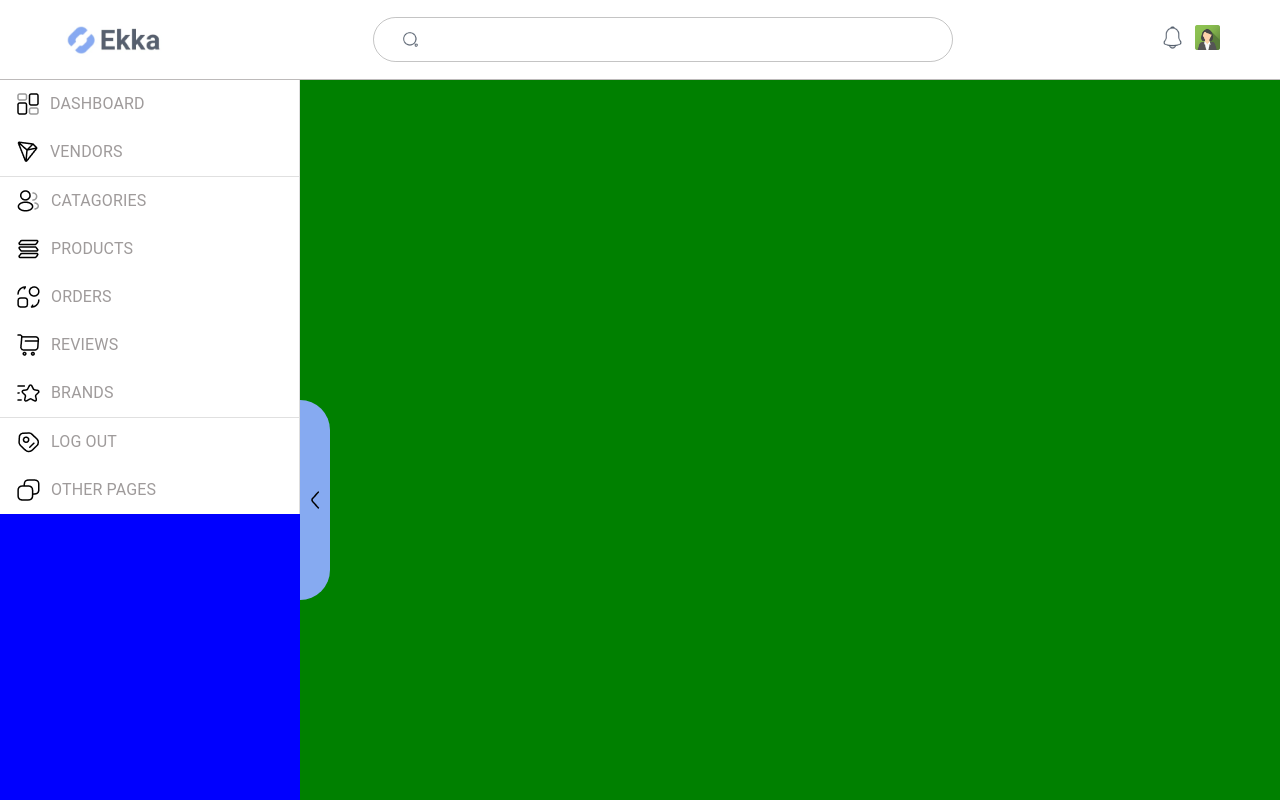
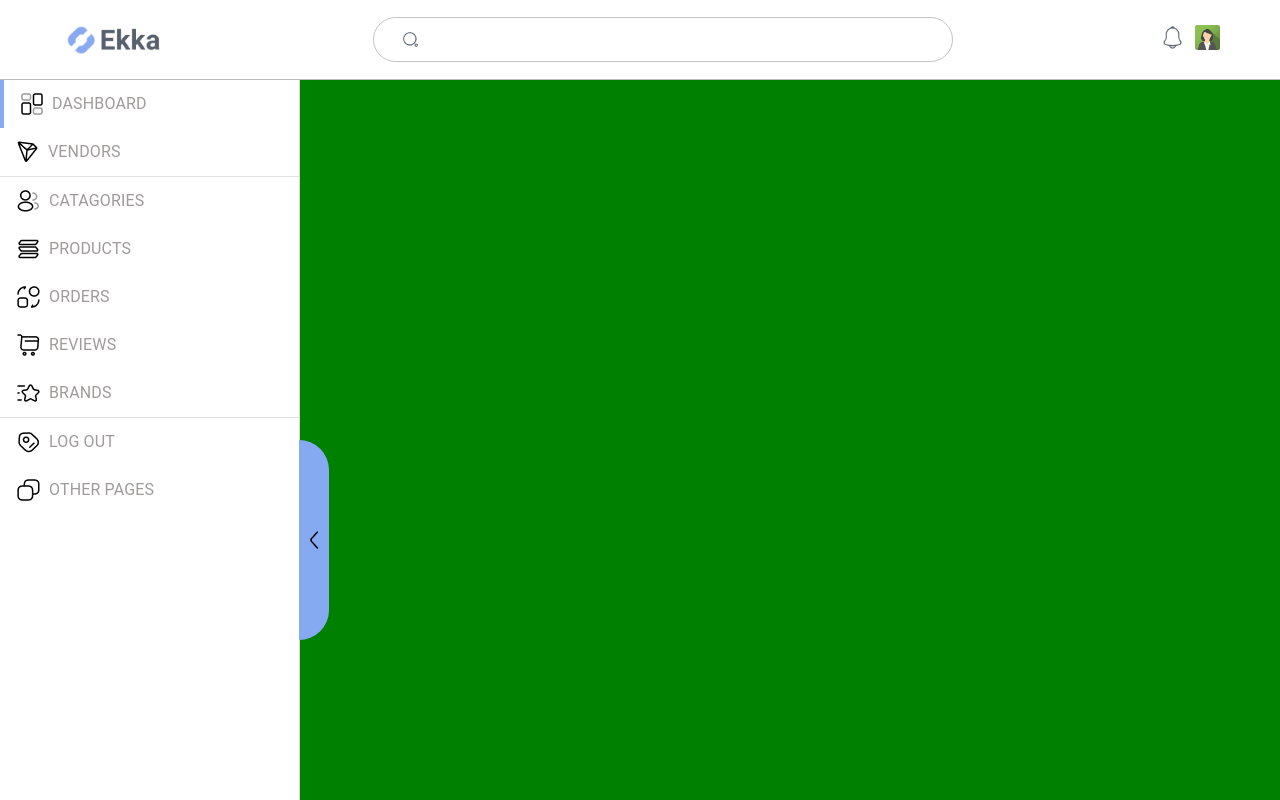
Before and after one commit to abidali671/e-store-dashboard, a React (Create React App) app: page /dashboard in a window 1280 px wide. Built offline with nearby package versions, Linux system fonts and the light colour scheme.

Commit message:
code refactor

```diff
--- a/src/App.css
+++ b/src/App.css
@@ -1,14 +1,3 @@
-
-.select{
-	border-left: 4px solid #86AAF1;
-
-
-	margin: 0px 5px;
-}
-.unselect{
-	border-left: none;
-
-}
 .App {
 	text-align: center;
 }
--- a/src/components/SideList/SideList.js
+++ /dev/null
@@ -1,61 +0,0 @@
-import React, { useState } from 'react'
-import Avatar from '@mui/material/Avatar';
-import Box from '@mui/material/Box';
-import Divider from '@mui/material/Divider';
-
-import ListItem from '@mui/material/ListItem';
-import ListItemButton from '@mui/material/ListItemButton';
-import ListItemText from '@mui/material/ListItemText';
-import { sideListStyle, sideListWrapper } from './styles'
-import { Typography } from '@mui/material';
-import { sideListItems } from '../data/app.data'
-import arrowleft2 from '../../assests/arrowleft2.png'
-const SideList = () => {
-  const [selectedDiv, setSelectedDiv] = useState('');
-  console.log(selectedDiv);
-
-  return (
-    <Box sx={sideListWrapper}>
-      {
-        sideListItems.map((item, ind) => {
-          return (
-            <React.Fragment key={ind}>
-              {
-                item.subdivision ? (
-                  <>
-                    <Divider />
-                    <Box sx={{ ml: 2, mt: 2 }} >
-                      <Typography gutterBottom>
-                        {item.text}
-                      </Typography>
-                    </Box>
-                  </>
-                ) : item.divider ? (
-                  <Divider />
-
-                ) : (
-                  <nav aria-label='Side list items'  >
-                    <ListItem className={`${item.id === selectedDiv ? 'select' : 'unselect'
-                      }`} disablePadding onClick={() => setSelectedDiv(item.id)}>
-                      <ListItemButton >
-                        <Box component='img' style={{ display: 'flex', paddingRight: '10px' }} src={item.icon} />
-                        <ListItemText sx={sideListStyle} >{item.text}</ListItemText>
-                      </ListItemButton>
-                    </ListItem>
-
-                  </nav>
-                )
-              }
-            </React.Fragment>
-          )
-        })
-      }
-      <Box sx={{ width: '30px', borderTopRightRadius: '30px', borderBottomRightRadius: '30px', display: 'flex', justifyContent: 'center', alignItems: 'center', position: 'absolute', top: '50%', left: '300px', height: '200px', backgroundColor: '#86AAF1' }}>
-        <Box component='img' src={arrowleft2} />
-      </Box>
-    </Box>
-
-  )
-}
-
-export default SideList
--- a/src/components/SideList/styles.js
+++ /dev/null
@@ -1,10 +0,0 @@
-export const sideListWrapper = {
-    width: '100%',
-    bgcolor: 'background.paper',
-    borderRight: '1px solid #ddd',
-
-  };
-  export const sideListStyle ={
-    fontWeight: 'lighter',
-    color:'#9F9B9B'
-  }
--- a/src/components/data/app.data.js
+++ /dev/null
@@ -1,26 +0,0 @@
-
-import dashboardIcon from '../../assests/element4.png'
-import trontron from '../../assests/trontron.png'
-import profile2user from '../../assests/profile2user.png'
-import solana from '../../assests/solana.png'
-import convertshape2 from '../../assests/convertshape2.png'
-import shoppingcart from '../../assests/shoppingcart.png'
-import star from '../../assests/star.png'
-import tag2 from '../../assests/tag2.png'
-import copy from '../../assests/copy.png'
-
-export const sideListItems = [
-    { id: 1, text: 'DASHBOARD',icon:dashboardIcon },
-    { id: 2, text: 'VENDORS', icon:trontron},
-    { id: 3, divider: true },
-    { id: 4, text: 'CATAGORIES',  icon:profile2user},
-    { id: 5, text: 'PRODUCTS', icon: solana},
-
-    { id: 6, text: 'ORDERS', icon:convertshape2},
-    { id: 7, text: 'REVIEWS',icon: shoppingcart },
-    { id: 8, text: 'BRANDS', icon:  star},
-    { id: 9, divider: true },
-    { id: 10, text: 'LOG OUT', icon:  tag2},
-    { id: 10, text: 'OTHER PAGES', icon:copy},
-
-  ];
--- /dev/null
+++ b/src/components/data/app.data.ts
@@ -0,0 +1,30 @@
+import dashboardIcon from '@assests/element4.png';
+import trontron from '@assests/trontron.png';
+import profile2user from '@assests/profile2user.png';
+import solana from '@assests/solana.png';
+import convertshape2 from '@assests/convertshape2.png';
+import shoppingcart from '@assests/shoppingcart.png';
+import star from '@assests/star.png';
+import tag2 from '@assests/tag2.png';
+import copy from '@assests/copy.png';
+
+export interface SideItemT {
+	id: number;
+	text?: string;
+	icon?: string;
+	divider?: boolean;
+}
+
+export const sideListItems: SideItemT[] = [
+	{ id: 1, text: 'DASHBOARD', icon: dashboardIcon },
+	{ id: 2, text: 'VENDORS', icon: trontron },
+	{ id: 3, divider: true },
+	{ id: 4, text: 'CATAGORIES', icon: profile2user },
+	{ id: 5, text: 'PRODUCTS', icon: solana },
+	{ id: 6, text: 'ORDERS', icon: convertshape2 },
+	{ id: 7, text: 'REVIEWS', icon: shoppingcart },
+	{ id: 8, text: 'BRANDS', icon: star },
+	{ id: 9, divider: true },
+	{ id: 10, text: 'LOG OUT', icon: tag2 },
+	{ id: 11, text: 'OTHER PAGES', icon: copy },
+];
--- a/src/components/index.ts
+++ b/src/components/index.ts
@@ -2,5 +2,5 @@
 export { default as AuthContainer } from './auth_container';
 export { default as FormWrapper } from './form_wrapper';
 export { default as FormikTextField } from './formik_text_field';
-export { default as Navbar } from './navbar/index';
-export { default as SideList } from './SideList/SideList';
+export { default as Navbar } from './navbar';
+export { default as Sidebar } from './sidebar';
--- /dev/null
+++ b/src/components/sidebar/index.tsx
@@ -0,0 +1,47 @@
+import React, { useState } from 'react';
+import { Box, Divider, ListItem, ListItemButton, ListItemText } from '@mui/material';
+import { SideItemT, sideListItems } from '../data/app.data';
+import arrowleft2 from '@assests/arrowleft2.png';
+import * as styles from './sidebar.styles';
+
+const Sidebar = ({
+	toggleSidebar,
+	isCollapsed,
+}: {
+	toggleSidebar: () => void;
+	isCollapsed: boolean;
+}) => {
+	const [selectedDiv, setSelectedDiv] = useState<number>(1);
+
+	return (
+		<Box sx={styles.sideListWrapper}>
+			{sideListItems.map((item: SideItemT) => {
+				return (
+					<React.Fragment key={item.id}>
+						{item.divider ? (
+							<Divider />
+						) : (
+							<ListItem
+								sx={item.id === selectedDiv ? styles.selected : styles.unselect}
+								onClick={() => setSelectedDiv(item.id)}
+								disablePadding
+							>
+								<ListItemButton>
+									<Box component='img' src={item.icon} />
+									{!isCollapsed && (
+										<ListItemText sx={styles.sideListStyle}>{item.text}</ListItemText>
+									)}
+								</ListItemButton>
+							</ListItem>
+						)}
+					</React.Fragment>
+				);
+			})}
+			<Box onClick={toggleSidebar} sx={styles.collapseBtn}>
+				<Box component='img' src={arrowleft2} />
+			</Box>
+		</Box>
+	);
+};
+
+export default Sidebar;
--- /dev/null
+++ b/src/components/sidebar/sidebar.styles.ts
@@ -0,0 +1,34 @@
+export const sideListWrapper = {
+	width: '100%',
+	bgcolor: 'background.paper',
+	borderRight: '1px solid #ddd',
+	position: 'relative',
+};
+
+export const sideListStyle = {
+	fontWeight: 'lighter',
+	color: '#9F9B9B',
+	paddingLeft: '8px',
+};
+
+export const selected = {
+	borderLeft: '4px solid #86AAF1',
+};
+
+export const unselect = {
+	borderLeft: 'none',
+};
+
+export const collapseBtn = {
+	width: '30px',
+	borderTopRightRadius: '30px',
+	borderBottomRightRadius: '30px',
+	display: 'flex',
+	justifyContent: 'center',
+	alignItems: 'center',
+	position: 'absolute',
+	top: '50%',
+	height: '200px',
+	left: '100%',
+	backgroundColor: '#86AAF1',
+};
--- a/src/pages/dashboard/index.tsx
+++ b/src/pages/dashboard/index.tsx
@@ -1,6 +1,13 @@
-import {Navbar,SideList} from '../../components/index';
-import { Box, Grid } from '@mui/material';
+import React from 'react';
+import { Navbar, Sidebar } from '@components';
+import { Box } from '@mui/material';
+
 const Dashboard = () => {
+	const [isCollapsed, setIsCollapsed] = React.useState<boolean>(false);
+
+	const toggleSidebar = () => {
+		setIsCollapsed(!isCollapsed);
+	};
 	return (
 		<Box
 			sx={{
@@ -14,10 +21,14 @@ const Dashboard = () => {
 			<Box sx={{ background: 'red' }}>
 				<Navbar />
 			</Box>
-			<Box sx={{ display: 'grid', gridTemplateColumns: '300px 1fr' }}>
-				<Box sx={{ background: 'blue' }}>
-					<SideList />
-				</Box>
+			<Box
+				sx={{
+					display: 'grid',
+					gridTemplateColumns: `${isCollapsed ? 60 : 300}px 1fr`,
+					transition: '0.5s',
+				}}
+			>
+				<Sidebar isCollapsed={isCollapsed} toggleSidebar={toggleSidebar} />
 				<Box sx={{ background: 'green' }}></Box>
 			</Box>
 		</Box>
```
Also changed, not shown: 1 other file (tests, documents, lock files or other folders).
